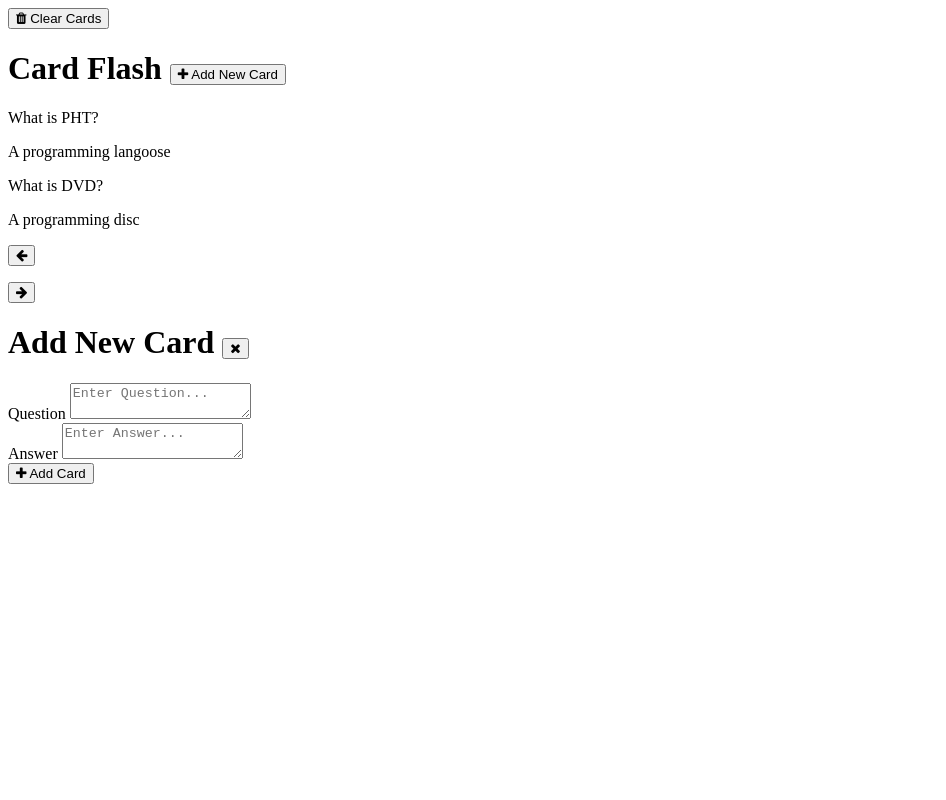
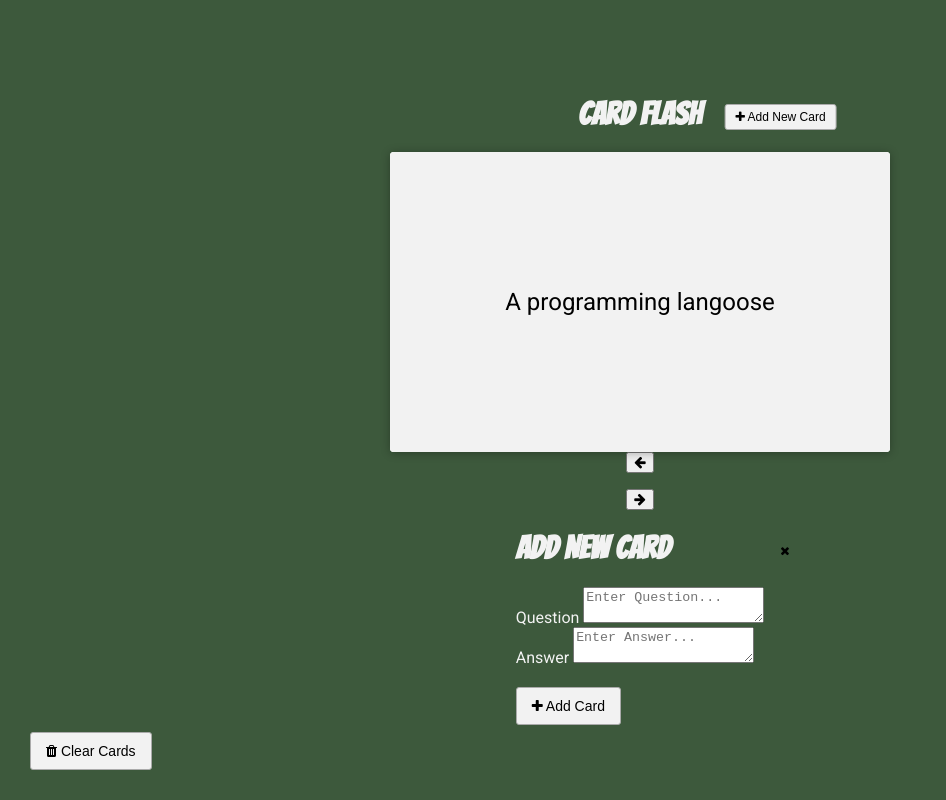
Before and after one commit to unsubstantiated-Script/card-flash, a plain HTML site: page index.html in a window 1280 px wide. Shown: the whole page, without its empty margins (0-946 px from the left). Drawn offline with Linux system fonts and the light colour scheme.

Commit message:
CSS part1

```diff
--- a/style.css
+++ b/style.css
@@ -11,3 +11,102 @@
 * {
     box-sizing: border-box;
 }
+
+body {
+    background-color: var(--first-color);
+    display: flex;
+    flex-direction: column;
+    justify-content: center;
+    align-items: center;
+    font-family: 'Roboto', sans-serif;
+    height: 100vh;
+    margin: 0;
+    overflow: hidden;
+    color: var(--second-color)
+}
+
+h1 {
+    position: relative;
+    font-family: 'Bangers', cursive;
+}
+
+h1 button {
+    position: absolute;
+    right: 0;
+    transform: translate(120%, -50%);
+    z-index: 2;
+}
+
+.btn {
+    background-color: var(--second-color);
+    border: 1px solid #aaa;
+    border-radius: 3px;
+    cursor: pointer;
+    font-size: 14px;
+    margin-top: 20px;
+    padding: 10px 15px;
+}
+
+.btn-small {
+    font-size: 12px;
+    padding: 5px 10px;
+}
+
+.btn-ghost {
+    border: 0;
+    background-color: transparent;
+}
+
+.clear {
+    position: absolute;
+    bottom: 30px;
+    left: 30px;
+}
+
+.cards {
+    perspective: 1000px;
+    position: relative;
+    height: 300px;
+    width: 500px;
+    max-width: 100%;
+}
+
+.card {
+    position: absolute;
+    opacity: 0;
+    font-size: 1.5em;
+    top: 0;
+    left: 0;
+    height: 100%;
+    width: 100%
+}
+
+.card.active {
+    cursor: pointer;
+    opacity: 1;
+    z-index: 10;
+}
+
+.inner-card {
+    background-color: var(--second-color);
+    box-shadow: 0 1px 10px rgba(0, 0, 0, 0.3);
+    border-radius: 4px;
+    height: 100%;
+    width: 100%;
+    position: relative;
+    color: #000;
+}
+
+.inner-card-front,
+.inner-card-back {
+    border-radius: 4px;
+    position: absolute;
+    top: 0;
+    left: 0;
+    display: flex;
+    align-items: center;
+    justify-content: center;
+    height: 100%;
+    width: 100%;
+    background: var(--second-color);
+}
```
